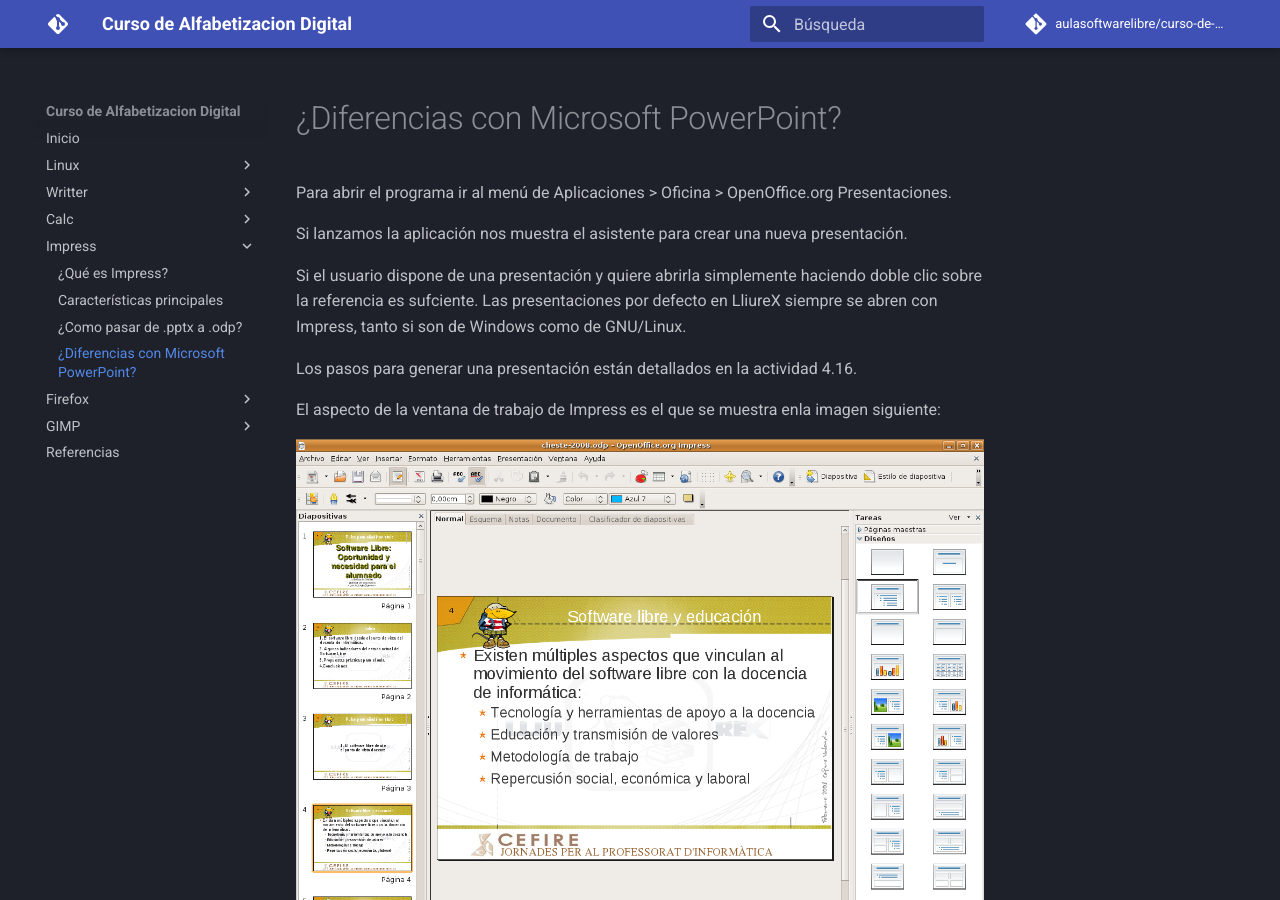
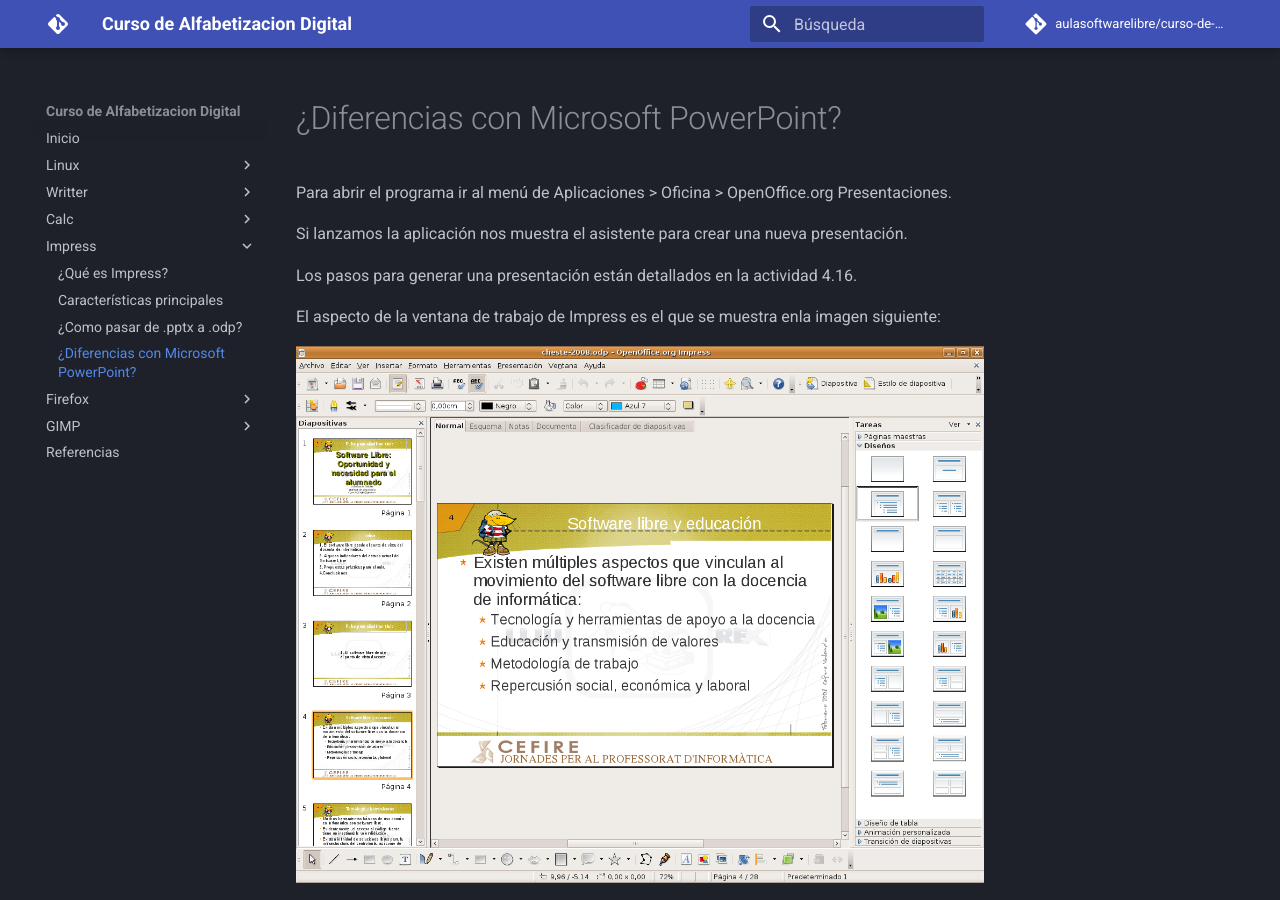
Before and after one commit to aulasoftwarelibre/curso-de-alfabetizacion-digital, an MkDocs documentation site: the page built from docs/Impress/diferencias.md, in a window 1280 px wide and 900 px high. Built offline with MkDocs 1.6.1 and Material for MkDocs 9.7.7, drawn with Linux system fonts in a browser that asks for light colours; comment, search, counter and statistics services are not loaded.

Commit message:
Update diferencias.md

```diff
--- a/docs/Impress/diferencias.md
+++ b/docs/Impress/diferencias.md
@@ -3,8 +3,6 @@
 Para abrir el programa ir al menú de Aplicaciones > Oficina > OpenOffice.org Presentaciones.
 
 Si lanzamos la aplicación nos muestra el asistente para crear una nueva presentación.
-
-Si el usuario dispone de una presentación y quiere abrirla simplemente haciendo doble clic sobre la referencia es sufciente. Las presentaciones por defecto en LliureX siempre se abren con Impress, tanto si son de Windows como de GNU/Linux.
 
 Los pasos para generar una presentación están detallados en la actividad 4.16.
 
```
